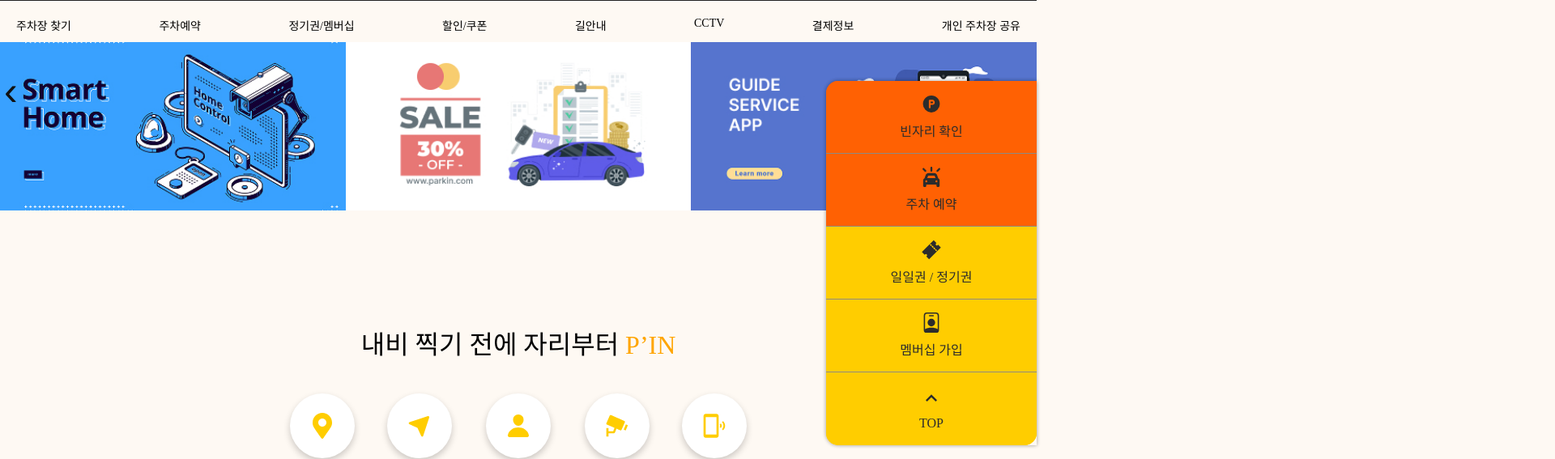
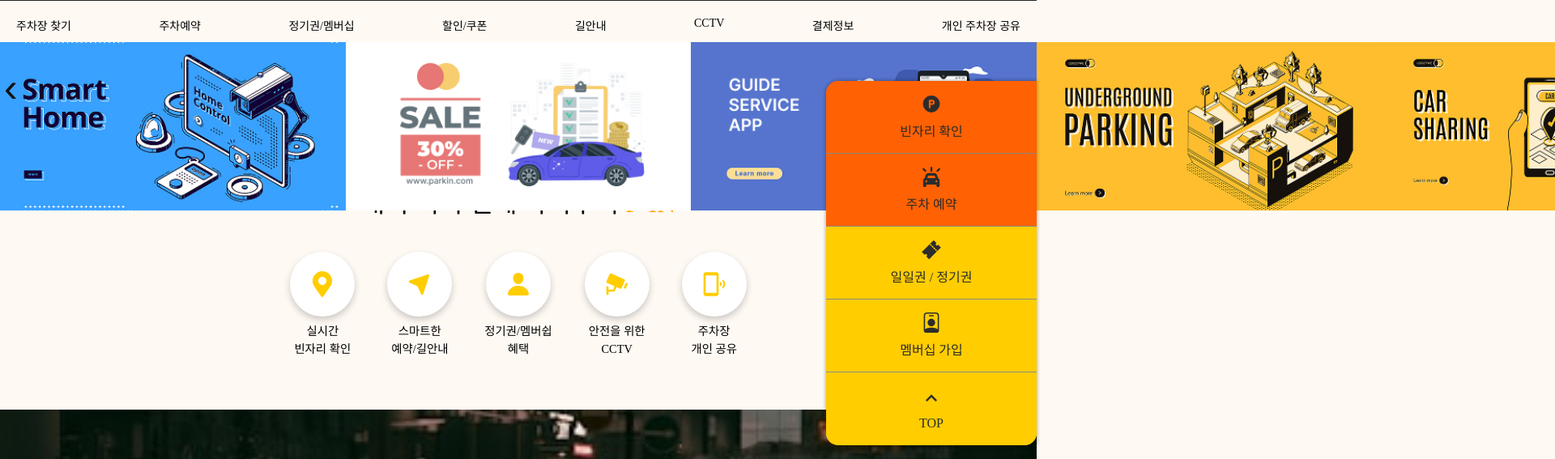
Before and after one commit to jung128/parkin, a React (Create React App) app: page / in a window 1280 px wide. Shown: the top 567 px of the page at 81% size, 1920 px wide, since content can reach past the window. Built offline with nearby package versions, Linux system fonts and the light colour scheme; a web font is replaced by a local one.

Commit message:
배너 진짜 최종 수정

```diff
--- a/src/Styles/banner.scss
+++ b/src/Styles/banner.scss
@@ -5,7 +5,12 @@
   overflow: hidden;
   margin: 0 auto;
   border: none;
-
+  display: inline;
+  height: 201px;
+  @include tablet{
+    display: inline;
+    height: 100px;
+  }
   .slider-wrapper {
     display: flex;
     transition: transform 0.4s ease-in-out;
@@ -13,7 +18,9 @@
 
   .slide {
     flex-shrink: 0;
-
+    @include tablet{
+      height: 125px;
+    }
     img {
       width: 100%;
       height: auto;
@@ -23,7 +30,7 @@
 
   .nav-arrow {
     position: absolute;
-    top: 37.5%;
+    top: 47.5%;
     transform: translateY(-50%);
     font-size: 50px;
     color: #111;
@@ -33,7 +40,7 @@
     cursor: pointer;
     background-color: rgba(0,0,0,0);
     @include tablet{
-        top: 20%;
+        top: 45%;
     }
 
     &.prev { left: -5px; }
```
